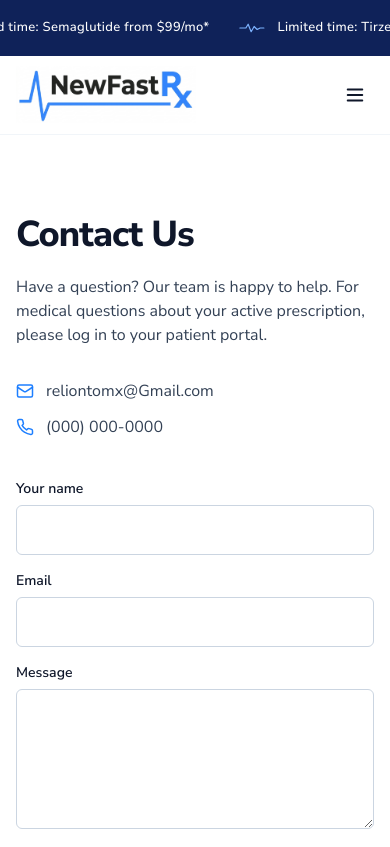
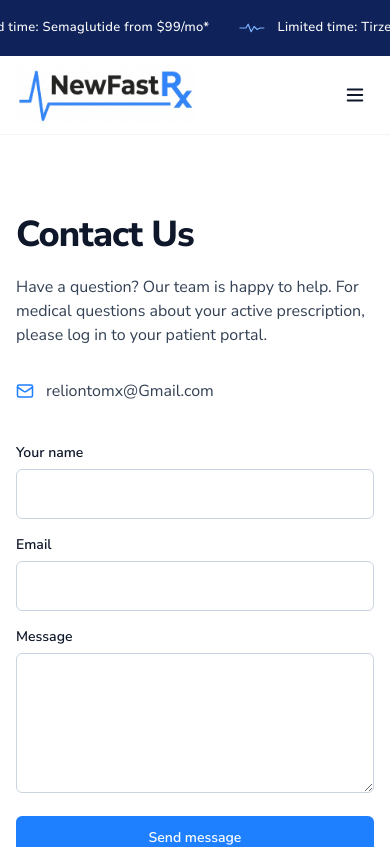
Before and after one commit to zhuge202322/meiguoyaopin, a Next.js app: page /contact-us in a window 390 px wide. Shown: the top 847 px of the page. Built offline with nearby package versions, Linux system fonts and the light colour scheme.

Commit message:
style: remove phone number from contact page

```diff
--- a/app/contact-us/page.tsx
+++ b/app/contact-us/page.tsx
@@ -1,6 +1,6 @@
 import Header from "@/components/Header";
 import Footer from "@/components/Footer";
-import { Mail, Phone } from "lucide-react";
+import { Mail } from "lucide-react";
 
 export default function ContactPage() {
   return (
@@ -14,7 +14,6 @@ export default function ContactPage() {
         </p>
         <div className="mt-8 space-y-3 text-ink-soft">
           <p className="flex items-center gap-3"><Mail className="text-brand" size={18}/> reliontomx@Gmail.com</p>
-          <p className="flex items-center gap-3"><Phone className="text-brand" size={18}/> (000) 000-0000</p>
         </div>
         <form className="mt-10 grid gap-4">
           <div>
```
